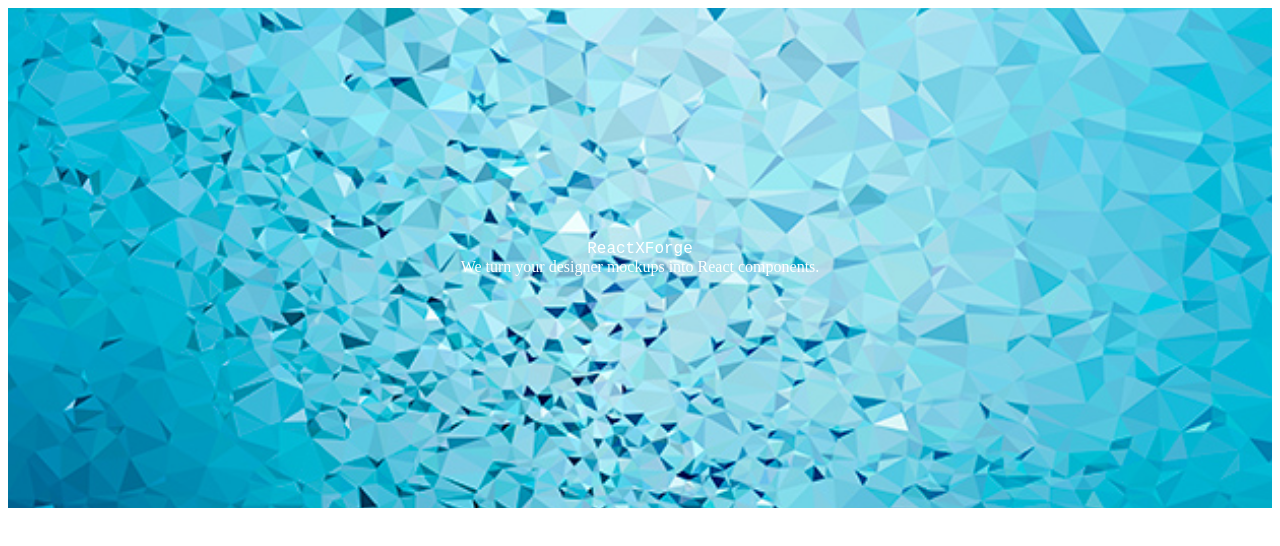
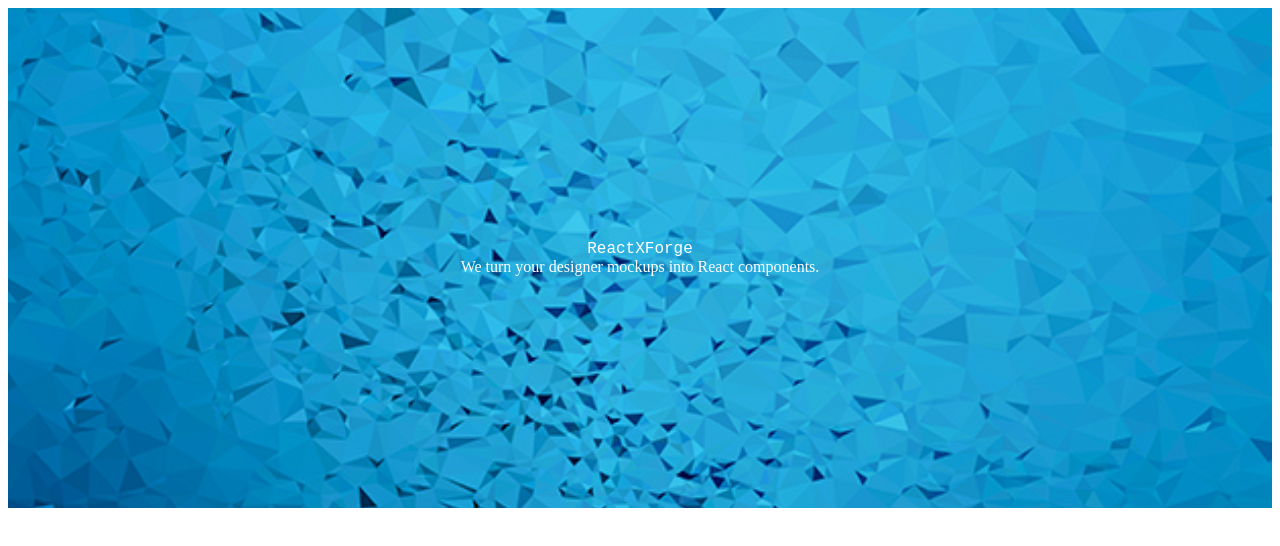
Before and after one commit to hyperh/react-forge-landing, a React app: page / in a window 1280 px wide. Shown: the top 546 px of the page. Built offline with nearby package versions, Linux system fonts and the light colour scheme.

Commit message:
Blending bgcolor

```diff
--- a/src/components/header.css
+++ b/src/components/header.css
@@ -1,6 +1,7 @@
 .header {
-  background: url('../assets/rain.jpg') no-repeat fixed center center;
+  background: rgba(15, 187, 236, 0.8) url('../assets/rain.jpg') no-repeat fixed center center;
   background-size: 100%;
+  background-blend-mode: multiply;
   width: 100%;
   height: 500px;
   display: flex;
```
